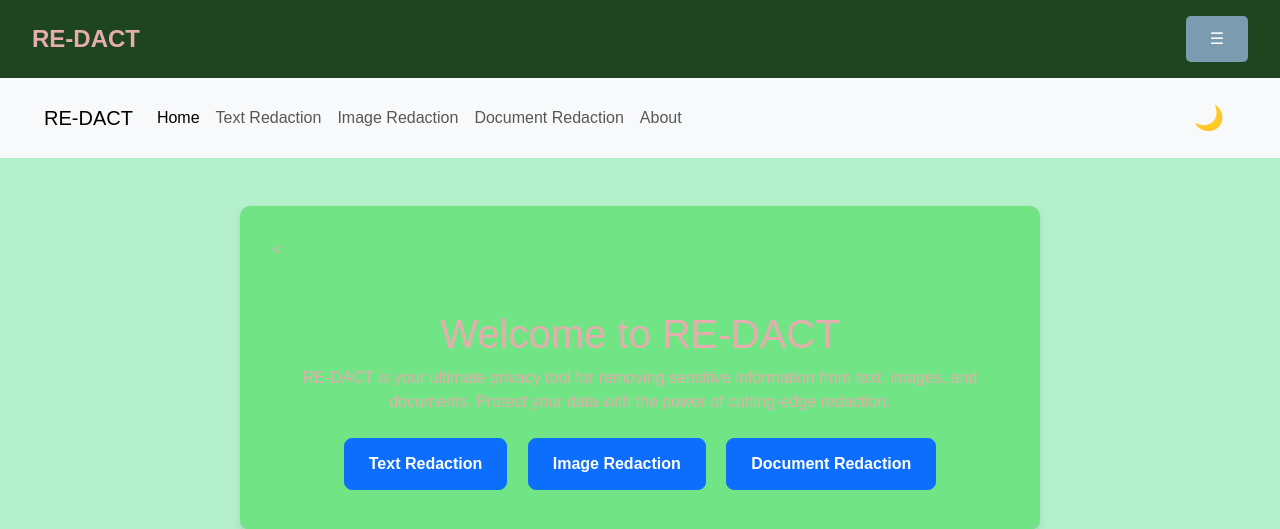
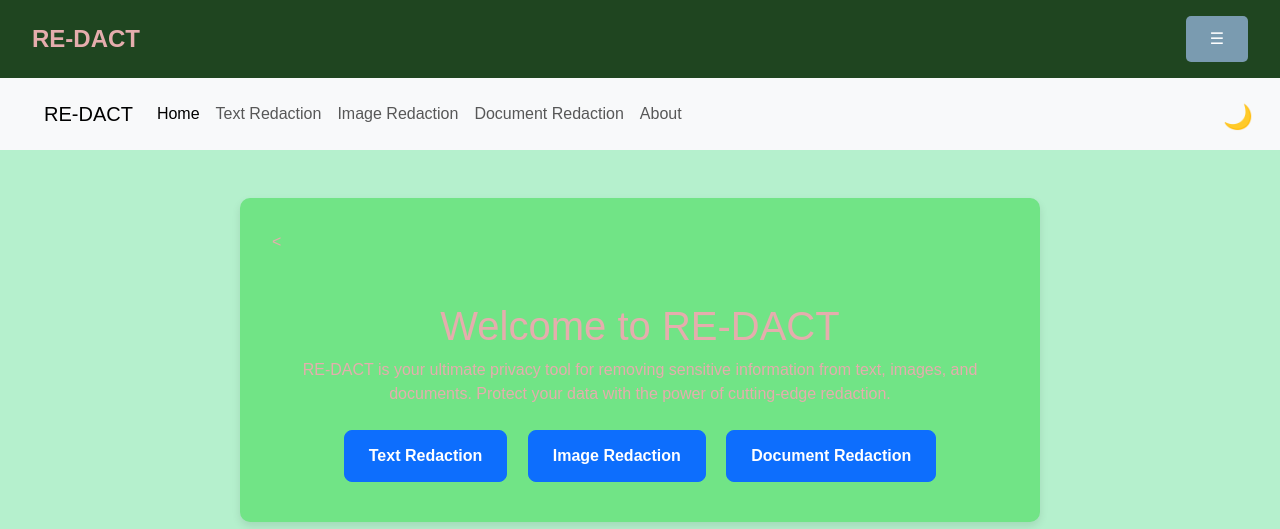
Before and after one commit to Vishwavichu67/RE-DACT, a Flask app: page / in a window 1280 px wide. Shown: the top 529 px of the page. Run offline with Flask 2, Linux system fonts and the light colour scheme.

Commit message:
Update style.css

```diff
--- a/static/css/style.css
+++ b/static/css/style.css
@@ -204,3 +204,16 @@ body.light #mobile-menu {
 #mobile-menu.active {
   display: flex;
 }
+.theme-button {
+  position: absolute;
+  top: 15px;
+  right: 15px;
+  z-index: 1000;
+}
+
+@media (max-width: 768px) {
+  .theme-button {
+    top: 10px;
+    right: 10px;
+  }
+}
```
